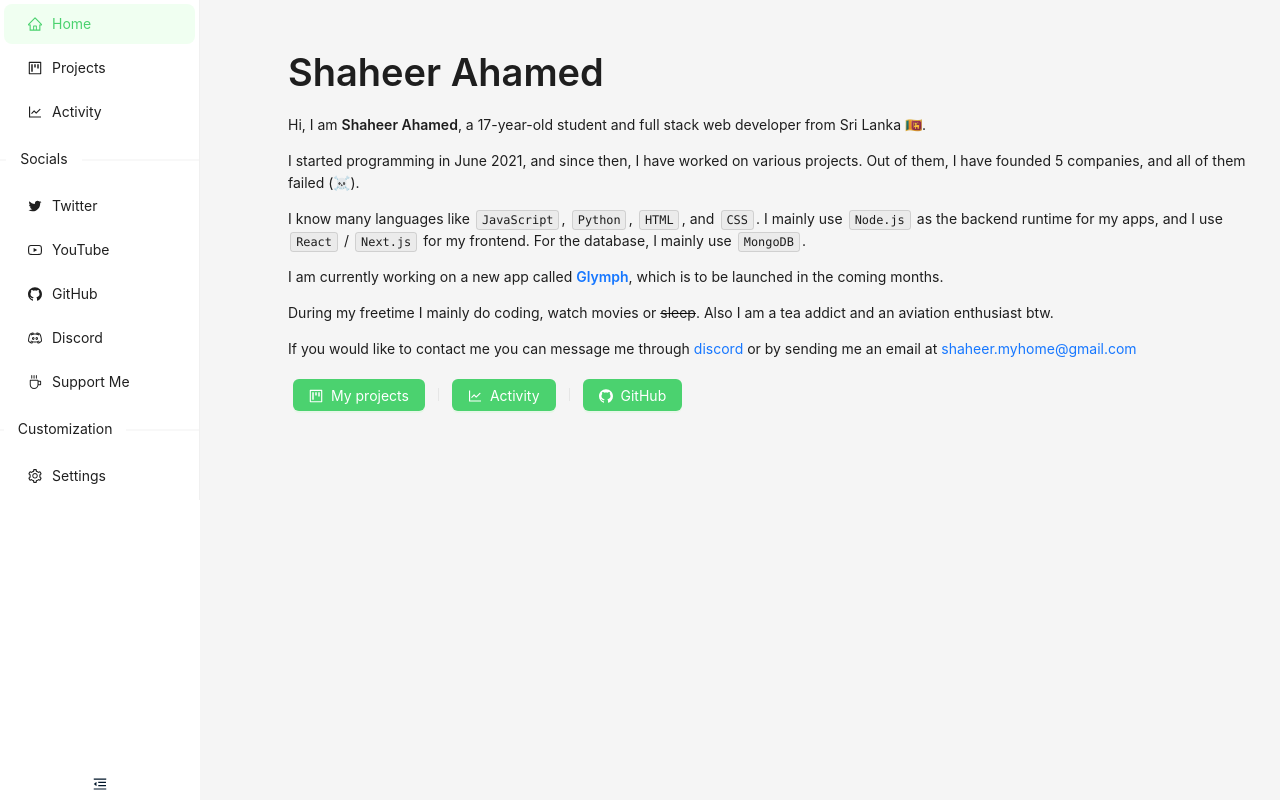
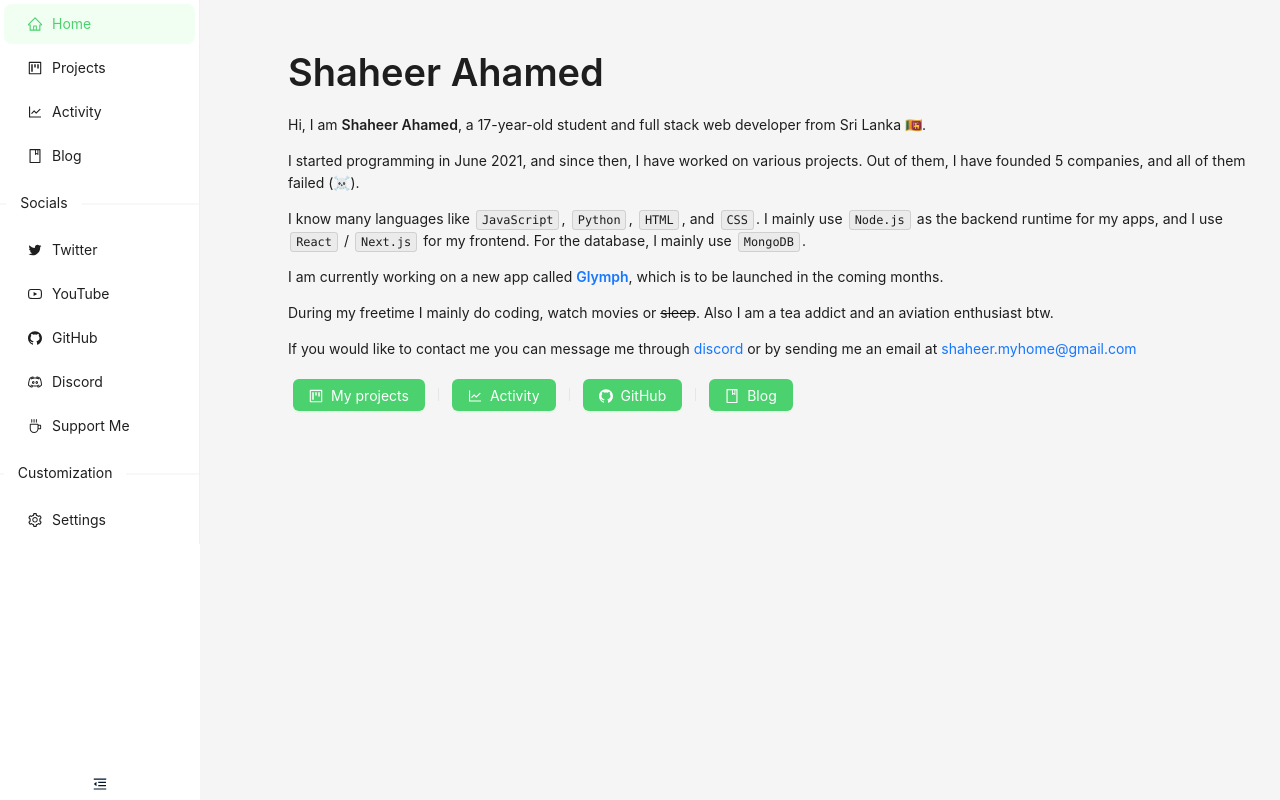
Before and after one commit to spicybirsge/portofolio-new, a React (Create React App) app: page / in a window 1280 px wide. Built offline with nearby package versions, Linux system fonts and the light colour scheme.

Commit message:
added blog URL

```diff
--- a/src/components/SideBar.jsx
+++ b/src/components/SideBar.jsx
@@ -11,8 +11,8 @@ YoutubeOutlined,
 GithubOutlined,
 DiscordOutlined,
 CoffeeOutlined,
-SettingOutlined
-
+SettingOutlined,
+BookOutlined
 } from '@ant-design/icons';
 import { Link, useLocation } from 'react-router-dom';
 import '../css/SideBar.css'
@@ -30,7 +30,7 @@ const Sidebar = (props) => {
 
   const handleClick = (e) => {
 
-    if (e.key === 'twitter' || e.key === "youtube" || e.key === "github" || e.key === "discord" || e.key === "coffee") {
+    if (e.key === 'twitter' || e.key === "youtube" || e.key === "github" || e.key === "discord" || e.key === "coffee" || e.key === "blog") {
      return;
     } else {
       setSelectedKeys([e.key]);
@@ -95,6 +95,9 @@ const Sidebar = (props) => {
           <Menu.Item key="/activity" icon={<LineChartOutlined />}>
            <Link to="/activity">Activity</Link>
           </Menu.Item>
+          <Menu.Item key={"blog"} icon={<BookOutlined />}>
+            <a href='https://blog-shaheerahamed.vercel.app/' target='_blank'>Blog</a>
+          </Menu.Item>
           <Divider orientation='left' plain>Socials</Divider>
           <Menu.Item key="twitter" icon={<TwitterOutlined />}>
 <a href='https://twitter.com/ashaheerdev' target='_blank' rel='noreferrer'>Twitter</a>
--- a/src/pages/Home.jsx
+++ b/src/pages/Home.jsx
@@ -1,7 +1,7 @@
 import { Divider, Typography, Button, Space } from "antd"
 import SideBar from "../components/SideBar";
 import { GithubOutlined,ProjectOutlined,
-    LineChartOutlined, } from "@ant-design/icons";
+    LineChartOutlined, BookOutlined } from "@ant-design/icons";
     import { Link } from "react-router-dom";
     import "../css/button.css"
 
@@ -40,6 +40,10 @@ export default function Home() {
   <a href="https://github.com/spicybirsge" target="_blank">
     <Button type="primary" icon={<GithubOutlined/>}>GitHub</Button>
   </a>
+  <Divider type="vertical"/>
+  <a href="https://blog-shaheerahamed.vercel.app/" target="_blank">
+    <Button type="primary" icon={<BookOutlined />}>Blog</Button>
+  </a>
 </div>
 
 
```
